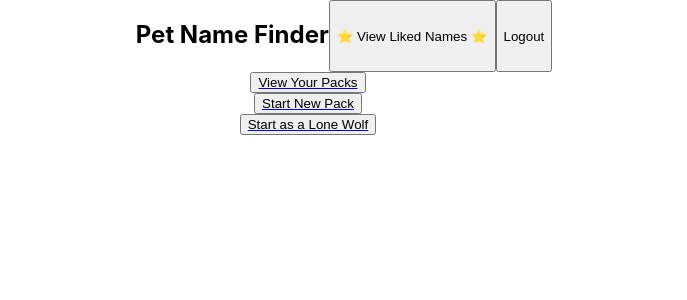
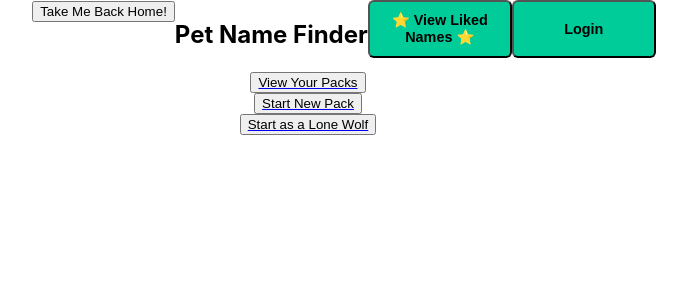
Before and after one commit to Pet-Name-Finder/pet-name-frontend, a React (Create React App) app: page / in a window 1280 px wide. Shown: the top 300 px of the page, without its empty margins (332-1019 px from the left). Built offline with nearby package versions, Linux system fonts and the light colour scheme.

Commit message:
Add back to home button and NavLinks to all buttons

```diff
--- a/src/Components/Header/Header.js
+++ b/src/Components/Header/Header.js
@@ -1,7 +1,8 @@
 import React from 'react';
+import { NavLink } from 'react-router-dom';
 import './Header.css';
 
-const Header = () => {
+const Header = ({ loggedIn, logoutUser }) => {
   // Hamburger will be conditionally rendered for mobile view
   return (
     <nav className='header'>
@@ -10,9 +11,19 @@ const Header = () => {
         <span></span>
         <span></span>
       </div>
+      <NavLink to='/'><button data-cy='home-button' className='home-button'>Take Me Back Home!</button></NavLink>
       <h1 className='header-title'>Pet Name Finder</h1>
-      <button>⭐️ View Liked Names ⭐️</button>
-      <button>Logout</button>
+      <NavLink to='/liked-names'><button data-cy='view-liked-button' className='view-liked-button'>⭐️ View Liked Names ⭐️</button></NavLink>
+      {!loggedIn &&
+      <NavLink to='/login'><button data-cy='login-button' className='login-button'>Login</button></NavLink>
+      }
+      {loggedIn &&
+      <button
+        data-cy='login-button'
+        className='login-button'
+        onClick={(event) => logoutUser(event)}
+      >Logout</button>
+      }
     </nav>
   )
 }
```
